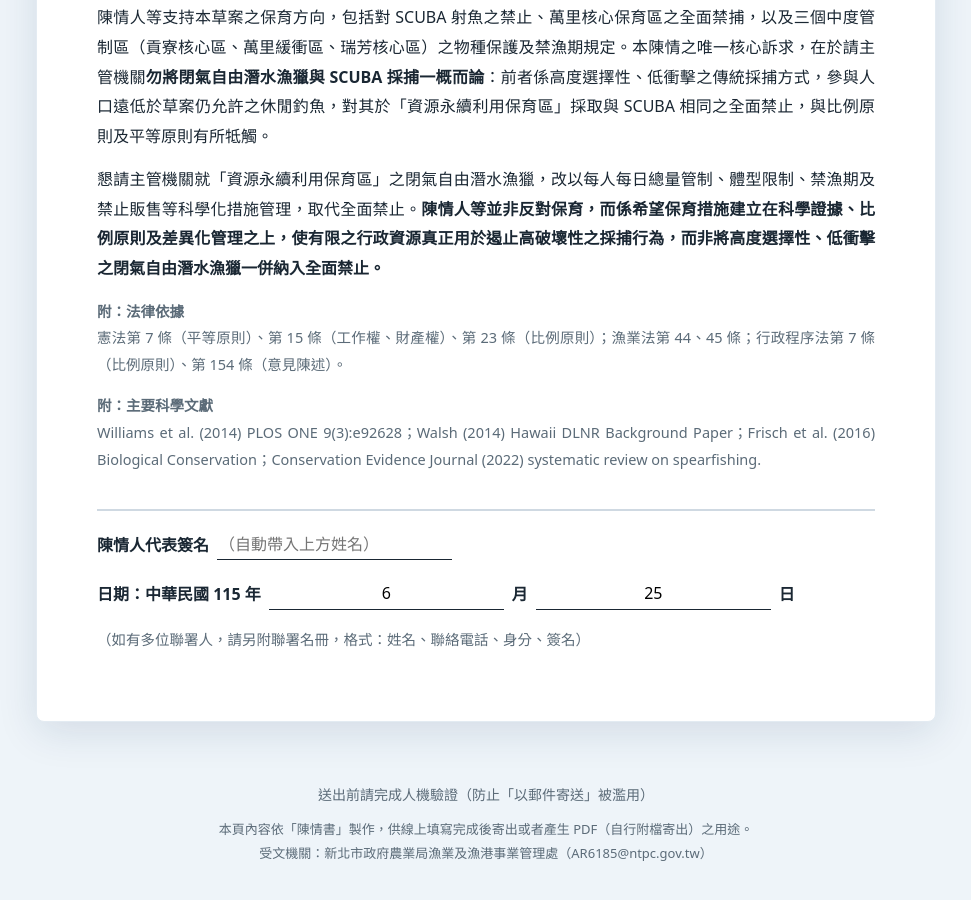
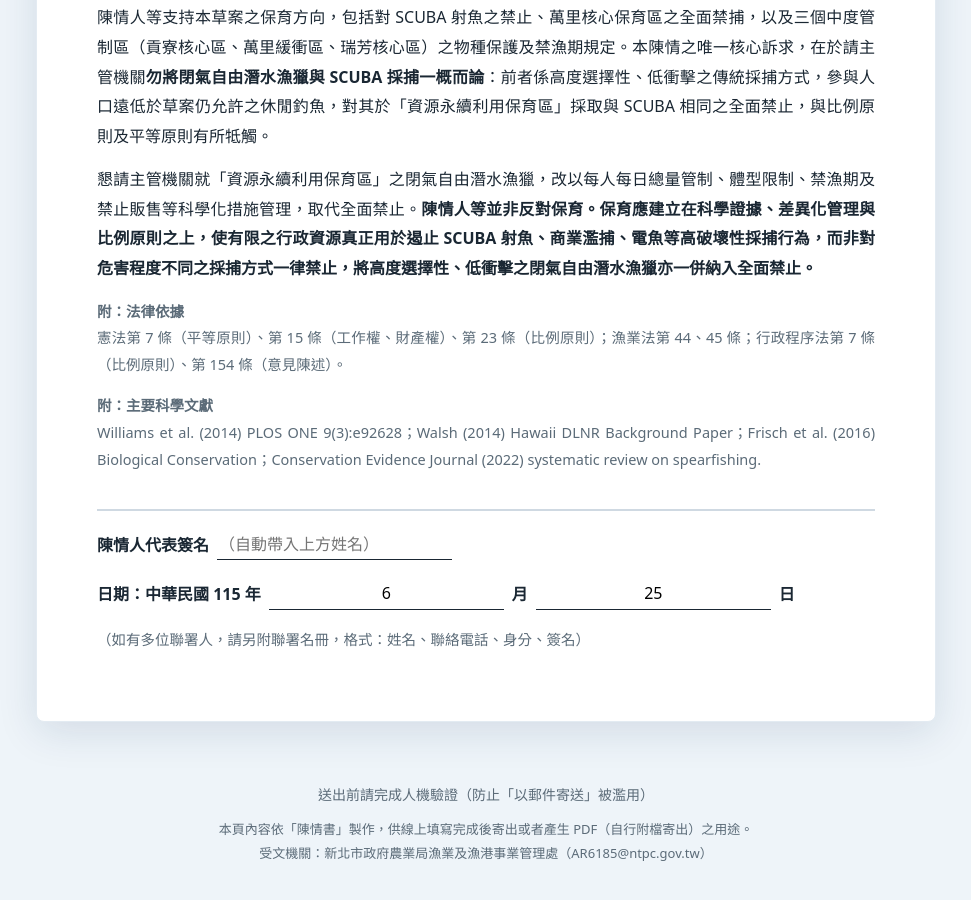
Before and after one commit to jacobleegithub/bluepolicy, a plain HTML site: page index.html in a window 1280 px wide. Shown: the part 5276-6176 px from the top of the page, without its empty margins (154-1125 px from the left). Drawn offline with Linux system fonts and the light colour scheme.

Commit message:
Refine closing to general science/proportionality principle
Restate the conclusion so the punch line is the general principle —
conservation should rest on scientific evidence, differentiated
management, and proportionality, rather than a blanket ban across
harvesting methods of differing harm.

Co-Authored-By: Claude Opus 4.8 (1M context) <noreply@anthropic.com>

```diff
--- a/index.html
+++ b/index.html
@@ -364,7 +364,7 @@
   <!-- 柒 -->
   <h2 class="sec">柒、結語</h2>
   <p>陳情人等支持本草案之保育方向，包括對 SCUBA 射魚之禁止、萬里核心保育區之全面禁捕，以及三個中度管制區（貢寮核心區、萬里緩衝區、瑞芳核心區）之物種保護及禁漁期規定。本陳情之唯一核心訴求，在於請主管機關<b>勿將閉氣自由潛水漁獵與 SCUBA 採捕一概而論</b>：前者係高度選擇性、低衝擊之傳統採捕方式，參與人口遠低於草案仍允許之休閒釣魚，對其於「資源永續利用保育區」採取與 SCUBA 相同之全面禁止，與比例原則及平等原則有所牴觸。</p>
-  <p>懇請主管機關就「資源永續利用保育區」之閉氣自由潛水漁獵，改以每人每日總量管制、體型限制、禁漁期及禁止販售等科學化措施管理，取代全面禁止。<b>陳情人等並非反對保育，而係希望保育措施建立在科學證據、比例原則及差異化管理之上，使有限之行政資源真正用於遏止高破壞性之採捕行為，而非將高度選擇性、低衝擊之閉氣自由潛水漁獵一併納入全面禁止。</b></p>
+  <p>懇請主管機關就「資源永續利用保育區」之閉氣自由潛水漁獵，改以每人每日總量管制、體型限制、禁漁期及禁止販售等科學化措施管理，取代全面禁止。<b>陳情人等並非反對保育。保育應建立在科學證據、差異化管理與比例原則之上，使有限之行政資源真正用於遏止 SCUBA 射魚、商業濫捕、電魚等高破壞性採捕行為，而非對危害程度不同之採捕方式一律禁止，將高度選擇性、低衝擊之閉氣自由潛水漁獵亦一併納入全面禁止。</b></p>
 
   <p class="appendix"><b>附：法律依據</b><br>憲法第 7 條（平等原則）、第 15 條（工作權、財產權）、第 23 條（比例原則）；漁業法第 44、45 條；行政程序法第 7 條（比例原則）、第 154 條（意見陳述）。</p>
   <p class="appendix"><b>附：主要科學文獻</b><br>Williams et al. (2014) PLOS ONE 9(3):e92628；Walsh (2014) Hawaii DLNR Background Paper；Frisch et al. (2016) Biological Conservation；Conservation Evidence Journal (2022) systematic review on spearfishing.</p>
```
